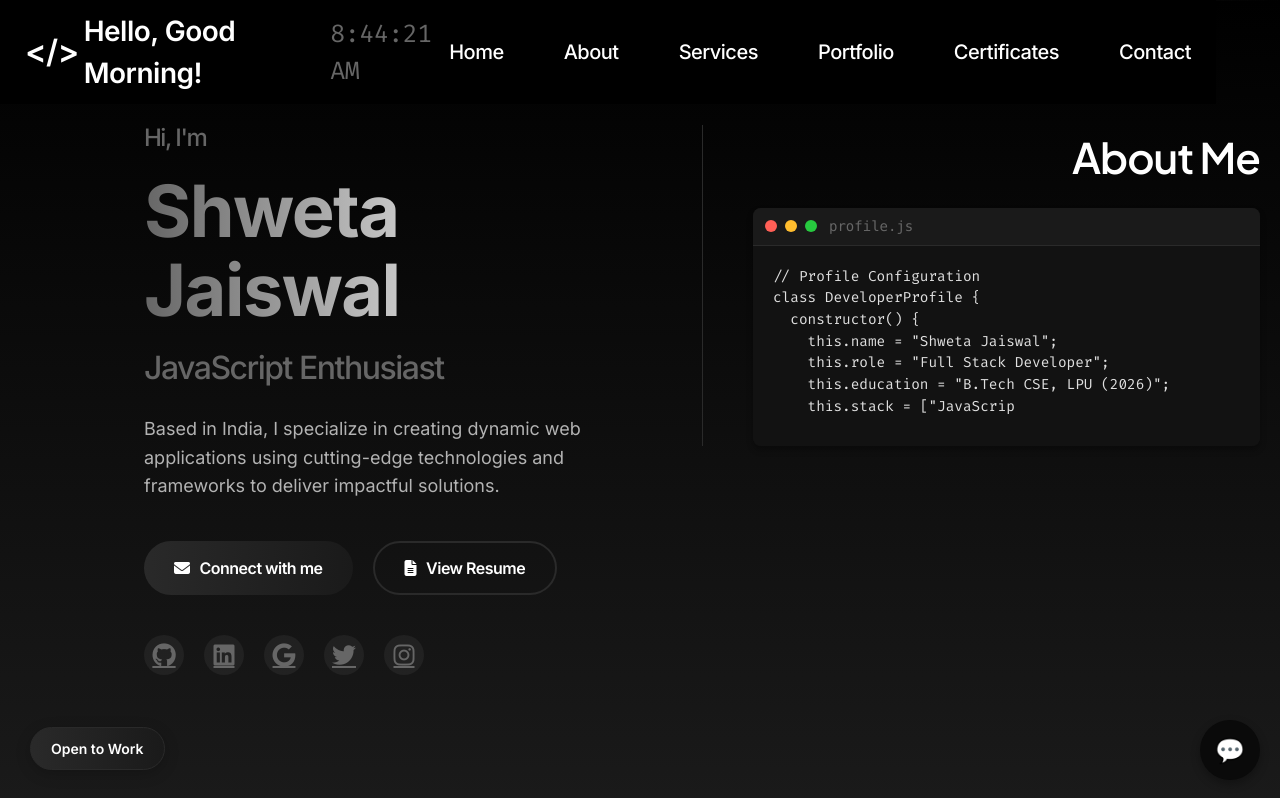
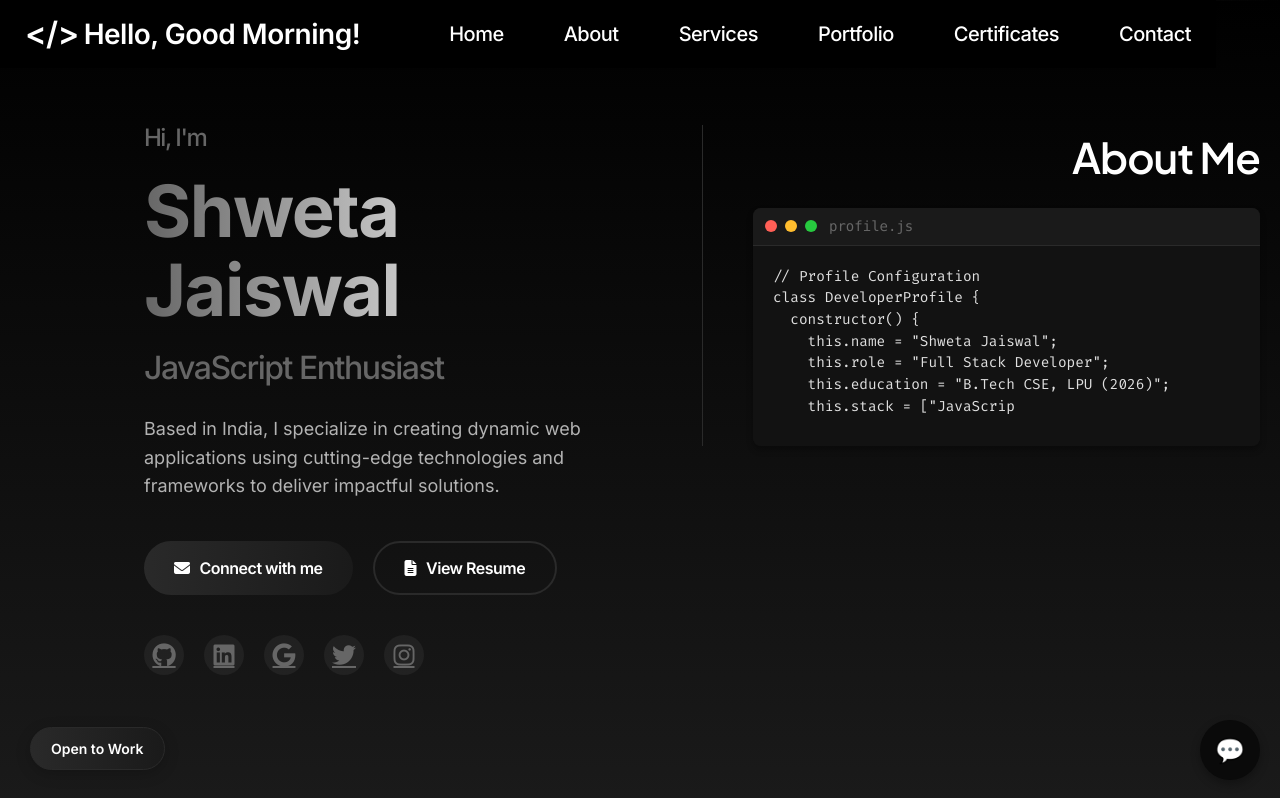
Before and after one commit to 2004shweta/my-portfolio, a React (Vite) app: page / in a window 1280 px wide. Shown: the top 798 px of the page. Built offline with nearby package versions, Linux system fonts and the light colour scheme; the HTML template or start-up script is replaced by a standard one.

Commit message:
removing time

```diff
--- a/src/Components/Navbar/Navbar.jsx
+++ b/src/Components/Navbar/Navbar.jsx
@@ -139,9 +139,8 @@ const Navbar = () => {
   const [menu, setMenu] = useState('home');
   const [isMenuOpen, setIsMenuOpen] = useState(false);
   const [greeting, setGreeting] = useState('');
-  const [time, setTime] = useState('');
   const [emoji, setEmoji] = useState('☀️');
-  const [scrolled, setScrolled] = useState(false); // 🔥 New state for scroll
+  const [scrolled, setScrolled] = useState(false);
 
   const menuItems = [
     { name: 'Home', link: '#home' },
@@ -167,19 +166,9 @@ const Navbar = () => {
       }
     };
 
-    const updateTime = () => {
-      const now = new Date();
-      setTime(now.toLocaleTimeString());
-    };
-
     updateGreeting();
-    updateTime();
-    const timeInterval = setInterval(updateTime, 1000);
-
-    return () => clearInterval(timeInterval);
   }, []);
 
-  // 🔥 Scroll effect
   useEffect(() => {
     const handleScroll = () => {
       setScrolled(window.scrollY > 10);
@@ -193,7 +182,6 @@ const Navbar = () => {
     <div className={`navbar ${scrolled ? 'navbar-scrolled' : ''}`}>
       <div className="nav-greeting">
         <span className="emoji">{emoji}</span> Hello, {greeting}!
-        <span className="clock">{time}</span>
       </div>
 
       <img src={menu_open} alt='Open Menu' className='nav-mob-open' onClick={() => setIsMenuOpen(true)} />
```
